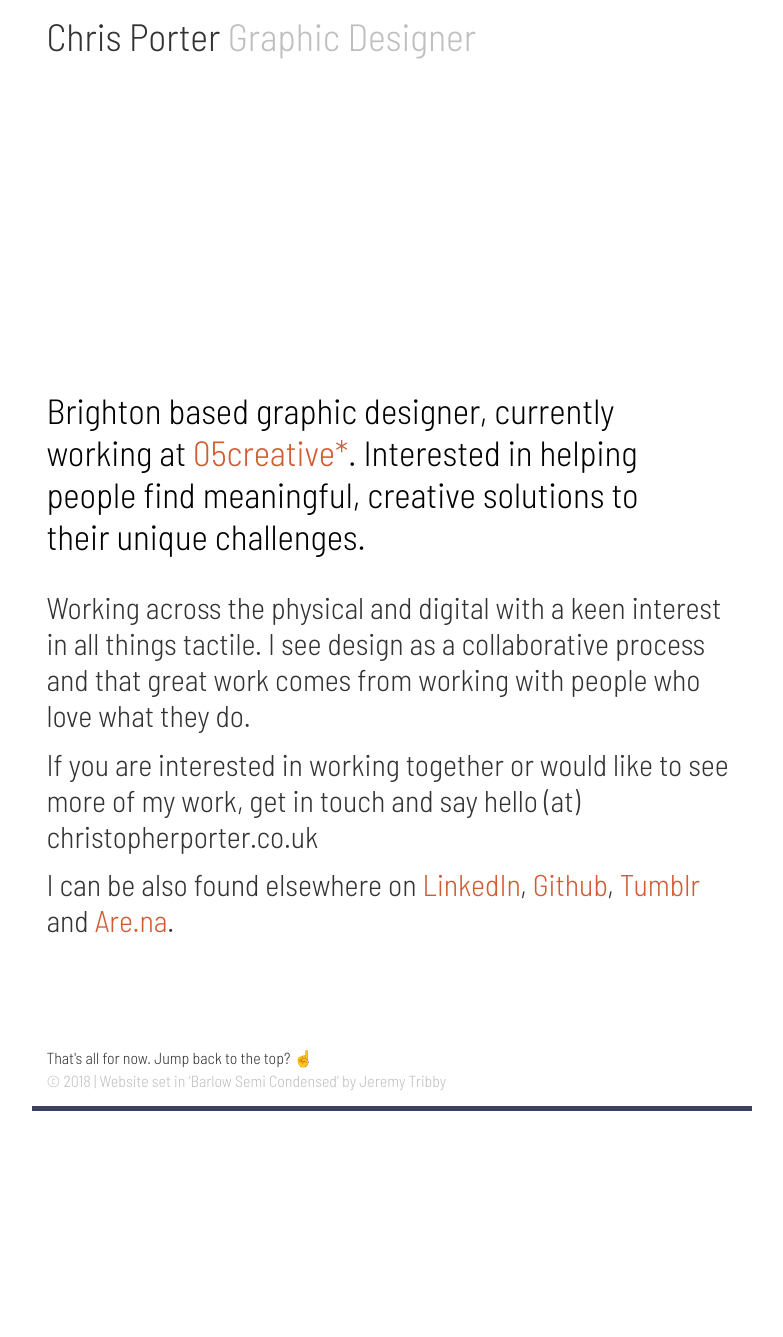
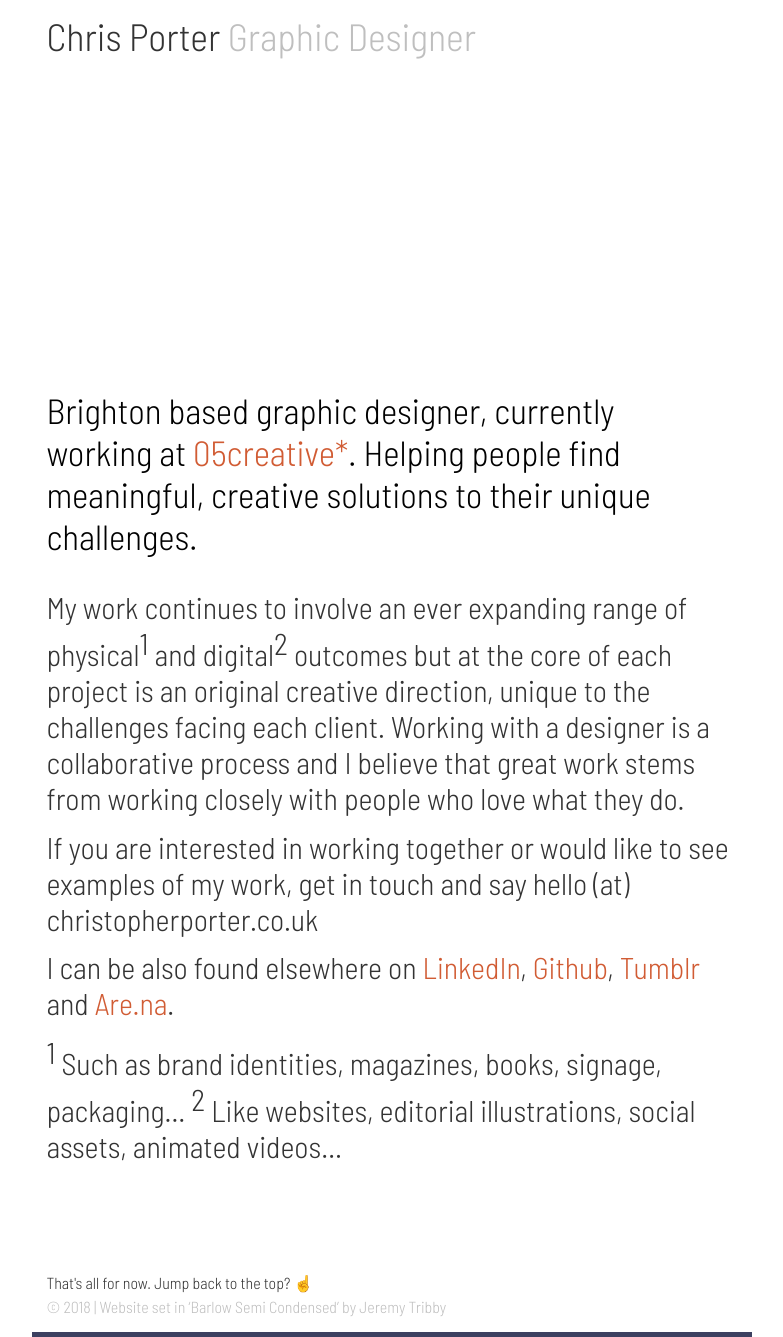
Before and after one commit to thisiscap/old, a Jekyll site: the page built from index.md, in a window 1280 px wide. Shown: the whole page, without its empty margins (58-841 px from the left). Built offline with Jekyll 4.4.1, drawn with Linux system fonts in a browser that asks for light colours; emoji names are drawn with the system emoji font; before the commit the page ends 1111 px from its top, so only the background shows below that.

Commit message:
Copy tweaks

```diff
--- a/_layouts/default.html
+++ b/_layouts/default.html
@@ -65,7 +65,7 @@
       </header>
 
       <main>
-        <h2>Brighton based graphic designer, currently working at <a href="https://05creative.com/" title="Check out our website">05creative*</a>. Interested in helping people find meaningful, creative solutions to their unique challenges.</h2>
+        <h2>Brighton based graphic designer, currently working at <a href="https://05creative.com/" title="Check out our website">05creative*</a>. Helping people find meaningful, creative solutions to their unique challenges.</h2>
         {% comment %} Output content from child templates {% endcomment %}
         {{ content }}
       </main>
--- a/index.md
+++ b/index.md
@@ -4,7 +4,7 @@ title: "Chris Porter, Graphic Designer"
 description: "Brighton based graphic designer currently working for 05creative*. Helping people find meaningful, creative solutions to their unique challenges"
 ---
 
-Working across the physical and digital with a keen interest in all things tactile. I see design as a collaborative process and that great work comes from working with people who love what they do.
+My work continues to involve an ever expanding range of physical<sup>1</sup> and digital<sup>2</sup> outcomes but at the core of each project is an original creative direction, unique to the challenges facing each client. Working with a designer is a collaborative process and I believe that great work stems from working closely with people who love what they do.
 
 [](Some recent projects I have worked on include:)
 
@@ -13,6 +13,9 @@ Working across the physical and digital with a keen interest in all things tacti
 
 [](I have been fortune to have worked with some great people including _Universal Music_, the _Heritage Lottery Fund_ and _TEDx Brighton_.)
 
-If you are interested in working together or would like to see more of my work, get in touch and say hello (at) christopherporter.co.uk
+If you are interested in working together or would like to see examples of my work, get in touch and say hello (at) christopherporter.co.uk
 
 I can be also found elsewhere on [LinkedIn](https://www.linkedin.com/in/chrisporterdesigner/ "Professional malarkey"), [Github](https://github.com/thisiscap/ "Digital projects, including this website"), [Tumblr](https://chrisporters.tumblr.com/ "Very occasional posts, mostly photos") and [Are.na](https://www.are.na/chrispy-p/ "Visual collections").
+
+<sup>1</sup> Such as brand identities, magazines, books, signage, packaging…
+<sup>2</sup> Like websites, editorial illustrations, social assets, animated videos…
```
